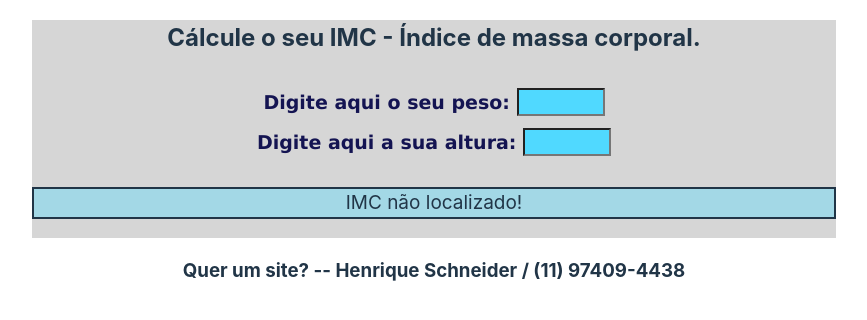
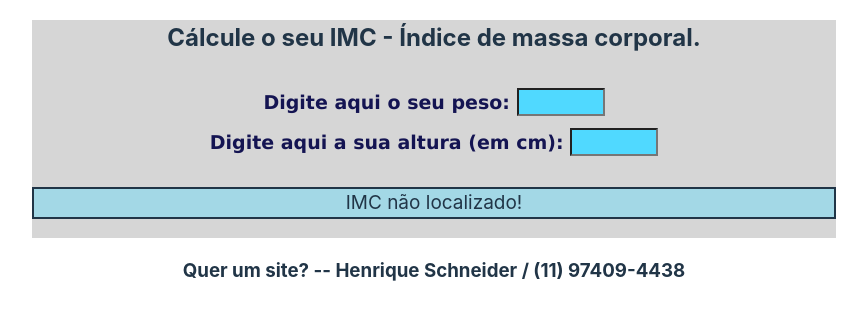
Before and after one commit to HenriqueSchneiderAlmeida/veja_seu_IMC, a React (Vite) app: page / in a window 1280 px wide. Shown: the top 320 px of the page, without its empty margins (206-1073 px from the left). Built offline with nearby package versions, Linux system fonts and the light colour scheme.

Commit message:
Texto peso em cm

```diff
--- a/src/components/Formulario/index.jsx
+++ b/src/components/Formulario/index.jsx
@@ -40,7 +40,7 @@ const Formulario = ({valorPeso}, {valorAltura}) => {
                     <input className={styles.input} type="text"
                         onChange={(e) => setEntraPeso(e.target.value)}></input>
                     <br />
-                    <label className={styles.label}><b> Digite aqui a sua altura: </b></label>
+                    <label className={styles.label}><b> Digite aqui a sua altura (em cm): </b></label>
                     <input className={styles.input} type="text"
                         onChange={(e) => setEntraAltura(e.target.value)}></input>
                 </div>
```
